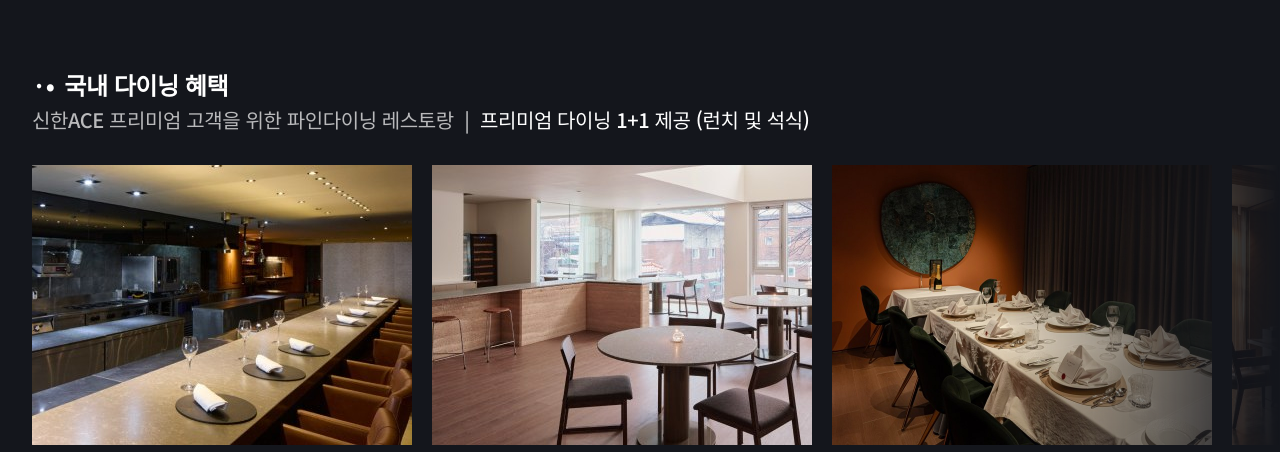
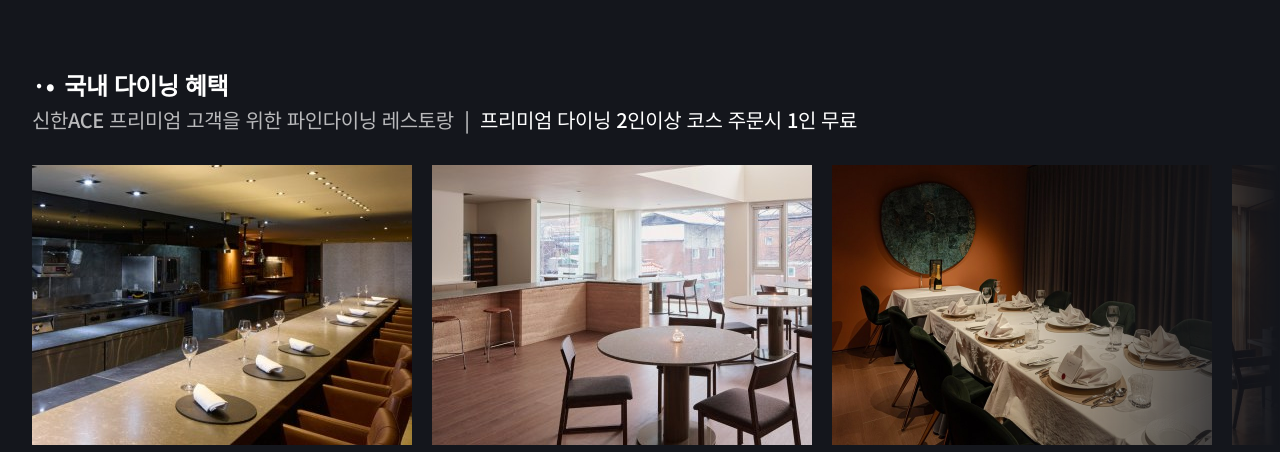
Before and after one commit to kyeong-hee/mastercard, a PHP site: page / in a window 1280 px wide. Shown: the part 6048-6500 px from the top of the page. Run offline with PHP 8.4, Linux system fonts and the light colour scheme; some web fonts are replaced.

Commit message:
메인 index.php 서버 수정 문구 병합
- 03 상품 혜택 : 택시 영역 뒤 MO 줄바꿈(br.mo_only) 추가
- 05 다이닝 설명 : 프리미엄 다이닝 2인이상 코스 주문시 1인 무료

Co-Authored-By: Claude Opus 5.5 <noreply@anthropic.com>

```diff
--- a/index.php
+++ b/index.php
@@ -166,7 +166,7 @@
                             <li class="box">
                                 <p class="tit">VIP Life Style 결제일 할인 서비스</p>
                                 <ul class="dot_list">
-                                    <li>헬스케어, 쇼핑/문화, 골프, 택시 영역 5% 결제일 할인</li>
+                                    <li>헬스케어, 쇼핑/문화, 골프, 택시 영역 <br class="mo_only"> 5% 결제일 할인</li>
                                 </ul>
                             </li>
                             <li class="box">
@@ -290,7 +290,7 @@
                     <!-- 국내 다이닝 -->
                     <div class="season_head">
                         <p class="tit"><span class="mark">·•</span> 국내 다이닝 혜택</p>
-                        <p class="desc dining"><span class="dim">신한ACE 프리미엄 고객을 위한 파인다이닝 레스토랑<span class="pc_only">&nbsp; | &nbsp;</span></span><br class="mo_only">프리미엄 다이닝 1+1 제공 (런치 및 석식)</p>
+                        <p class="desc dining"><span class="dim">신한ACE 프리미엄 고객을 위한 파인다이닝 레스토랑<span class="pc_only">&nbsp; | &nbsp;</span></span><br class="mo_only">프리미엄 다이닝 2인이상 코스 주문시 1인 무료</p>
                     </div>
 
                     <div class="dining_area">
```
